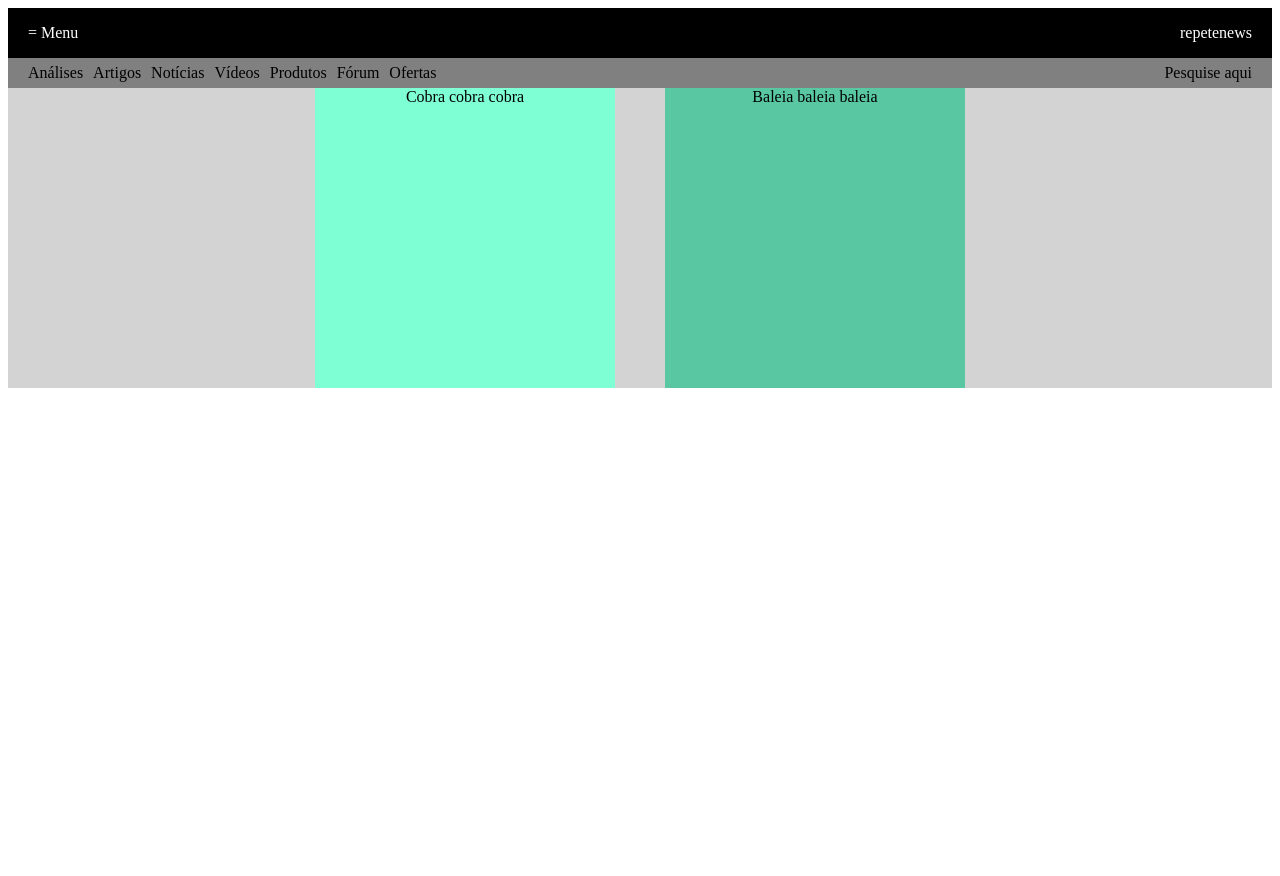
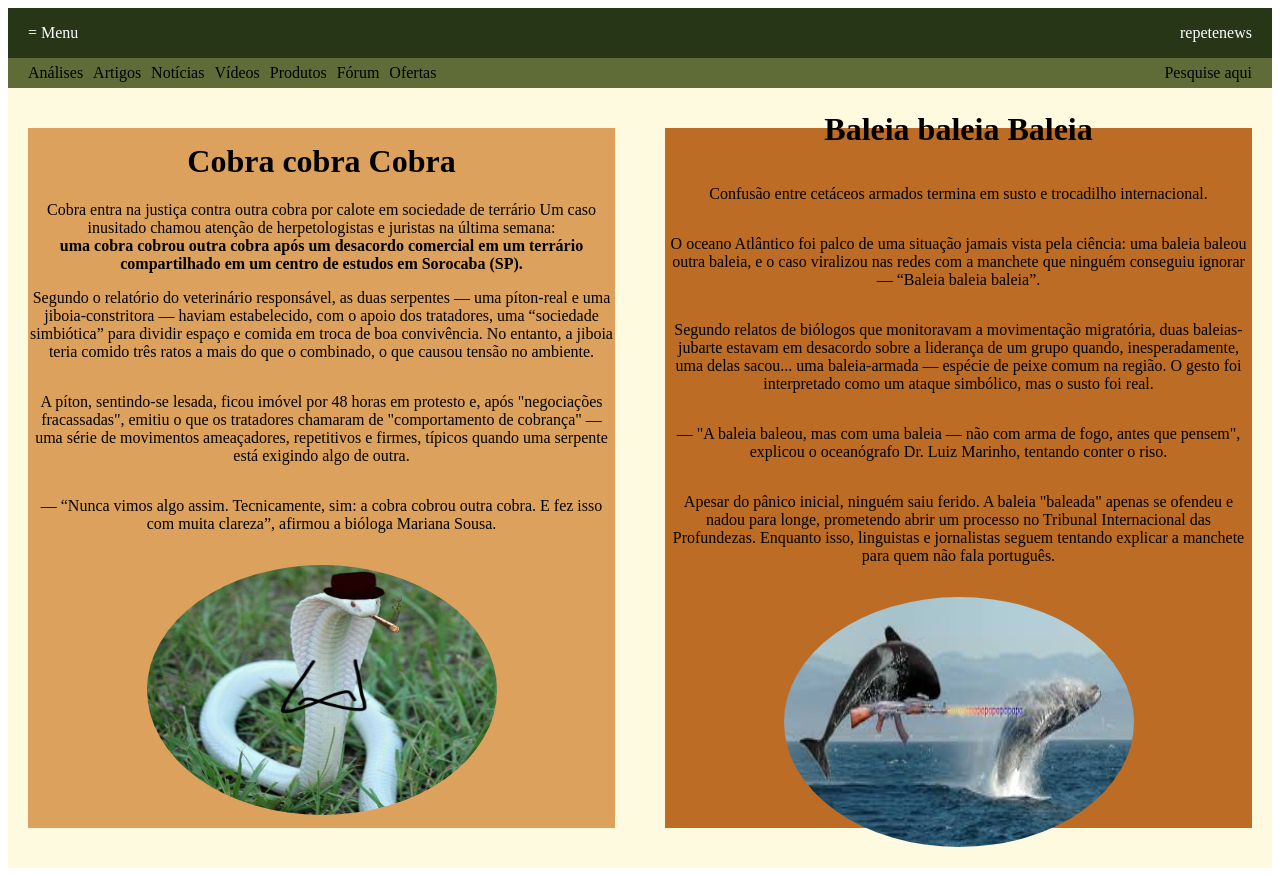
Before and after one commit to chris-dalpiaz/pagina-de-noticias, a plain HTML site: page index.html in a window 1280 px wide. Before the commit the page ends 800 px from the top, so only its background shows below. Drawn offline with Linux system fonts and the light colour scheme.

Commit message:
adiantando o trabalho em casa

```diff
--- a/index.css
+++ b/index.css
@@ -1,6 +1,6 @@
 .repetenews {
     display: flex;
-    background: black;
+    background: #283618;
     flex-direction: row;
     height: 50px;
     justify-content: space-between;
@@ -12,7 +12,7 @@
 
 .cabecalho {
     display: flex;
-    background: gray;
+    background: #606C38;
     flex-direction: row;
     height: 30px;
     justify-content: space-between;
@@ -26,9 +26,9 @@
     gap: 10px;
 }
 
-.body {
+.principais {
     display: flex;
-    background: lightgray;
+    background: #FEFAE0;
     flex-direction: row;
     justify-content: center;
     padding-left: 20px;
@@ -38,16 +38,30 @@
 
 .noticia1 {
     display: flex;
-    background-color: aquamarine;
-    height: 300px;
-    width: 300px;
+    background-color: #DDA15E;
+    height: 700px;
+    width: 700px;
     justify-content: center;
+    text-align: center;
+    flex-direction: column;
+    margin-top: 40px;
+    margin-bottom: 40px;
 }
 
 .noticia2 {
     display: flex;
-    background-color: rgb(90, 199, 163);
-    height: 300px;
-    width: 300px;
+    background-color: #BC6C25;
+    height: 700px;
+    width: 700px;
     justify-content: center;
+    text-align: center;
+    flex-direction: column;
+    margin-top: 40px;
+    margin-bottom: 40px;
 }
+
+.imagens {
+    border-radius: 50%;
+    height: 250px;
+    width:350px;
+}
--- a/index.html
+++ b/index.html
@@ -33,13 +33,74 @@
         </div>
     </div>
 
-<div class="body">
+<div class="principais">
+
     <div class="noticia1">
-        Cobra cobra cobra
+        <h1>Cobra cobra Cobra</h1>
+        Cobra entra na justiça contra outra cobra por calote em sociedade de terrário
+        Um caso inusitado chamou atenção de herpetologistas e juristas na última semana:
+        <b>
+            uma cobra cobrou outra cobra após um desacordo comercial em um terrário compartilhado
+            em um centro de estudos em Sorocaba (SP).
+        </b>
+
+        <p>
+            Segundo o relatório do veterinário responsável, as duas serpentes — uma píton-real e uma
+            jiboia-constritora — haviam estabelecido, com o apoio dos tratadores, uma “sociedade simbiótica”
+            para dividir espaço e comida em troca de boa convivência. No entanto, a jiboia teria comido três ratos
+            a mais do que o combinado, o que causou tensão no ambiente.
+        </p>
+
+        <p>
+            A píton, sentindo-se lesada, ficou imóvel por 48 horas em protesto e, após "negociações fracassadas",
+            emitiu o que os tratadores chamaram de "comportamento de cobrança" — uma série de movimentos ameaçadores,
+            repetitivos e firmes, típicos quando uma serpente está exigindo algo de outra.
+        </p>
+
+        <p>
+            — “Nunca vimos algo assim. Tecnicamente, sim: a cobra cobrou outra cobra. E fez isso com muita clareza”,
+            afirmou a bióloga Mariana Sousa.
+        </p>
+
+        <p>
+        <img class="imagens" src="cobraagiota.jpg" />
+        </p>
+
     </div>
 
     <div class="noticia2">
-        Baleia baleia baleia
+        <h1>Baleia baleia Baleia</h1>
+
+        <p>
+            Confusão entre cetáceos armados termina em susto e trocadilho internacional.
+        </p>
+
+        <p>
+            O oceano Atlântico foi palco de uma situação jamais vista pela ciência: uma baleia baleou outra baleia,
+            e o caso viralizou nas redes com a manchete que ninguém conseguiu ignorar — “Baleia baleia baleia”.
+        </p>
+
+        <p>
+            Segundo relatos de biólogos que monitoravam a movimentação migratória, duas baleias-jubarte estavam em
+            desacordo sobre a liderança de um grupo quando, inesperadamente, uma delas sacou... uma baleia-armada —
+            espécie de peixe comum na região. O gesto foi interpretado como um ataque simbólico, mas o susto foi real.
+        </p>
+
+        <p>
+            — "A baleia baleou, mas com uma baleia — não com arma de fogo, antes que pensem", explicou o oceanógrafo
+            Dr. Luiz Marinho, tentando conter o riso.
+        </p>
+
+        <p>
+            Apesar do pânico inicial, ninguém saiu ferido. A baleia "baleada" apenas se ofendeu e nadou para longe,
+            prometendo abrir um processo no Tribunal Internacional das Profundezas.
+            Enquanto isso, linguistas e jornalistas seguem tentando explicar a manchete para quem não fala português.
+        </p>
+
+        <p>
+            <img class="imagens" src="baleiabaleiabaleia.jpg" />
+        </p>
+
     </div>
 </div>
 
```
Also changed, not shown: baleiabaleiabaleia.jpg (added), cobraagiota.jpg (added).
